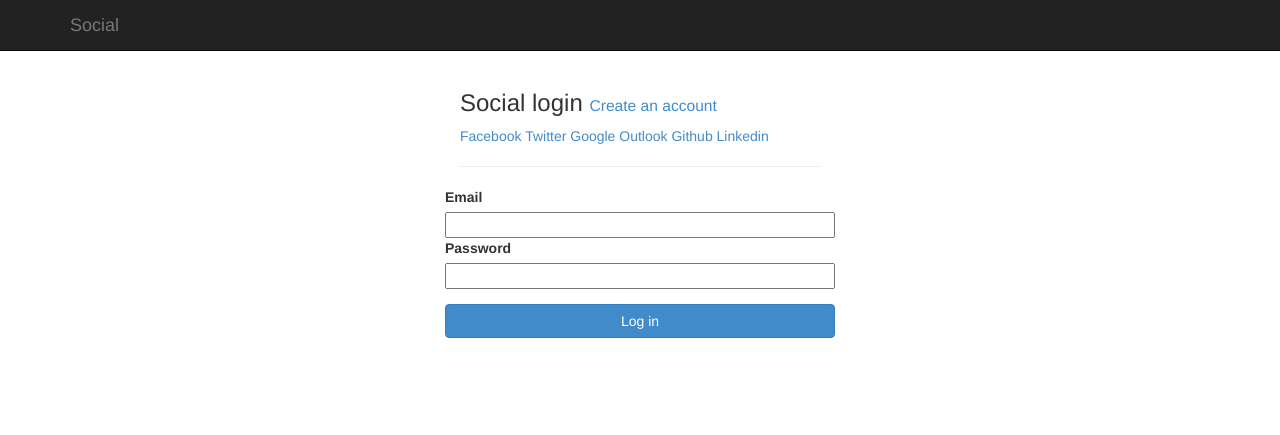
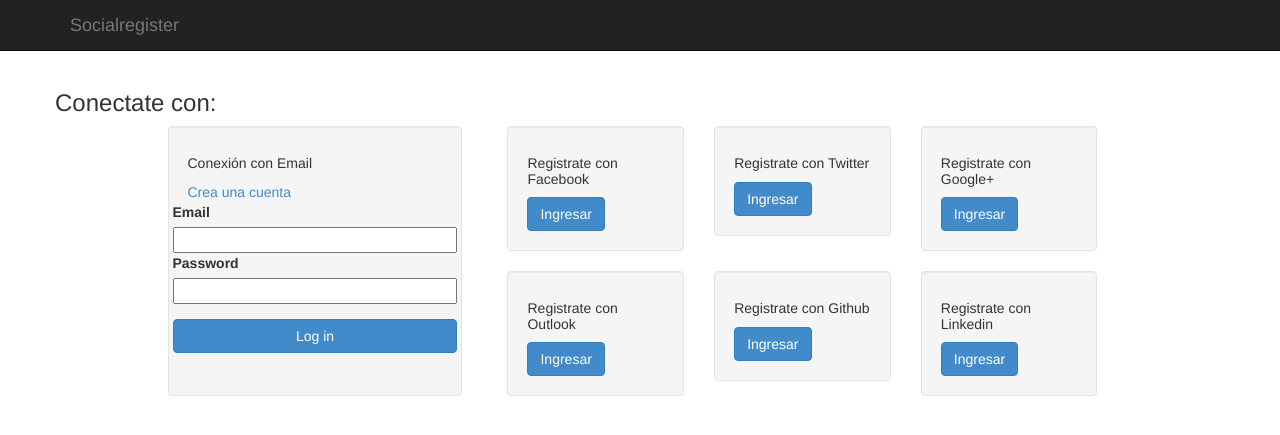
Before and after one commit to fierroformo/socialregister, a Django app: page /users/login/ in a window 1280 px wide. Shown: the top 435 px of the page. Run offline with Django 3.2, Linux system fonts and the light colour scheme; parts of the project's set-up code (start-up, migrations or seed data) failed here and were passed over; some libraries are stand-ins or nearby versions.

Commit message:
Adds improves to home in socialregister

```diff
--- a/app/socialregister/users/urls.py
+++ b/app/socialregister/users/urls.py
@@ -10,4 +10,5 @@ urlpatterns = patterns('',
     url(r"^logout/$", views.user_logout, name="logout"),
     url(r"^set-password/$", views.UserSetPassword.as_view(), name="set_password"),
     url(r"^register/$", views.UserRegister.as_view(), name="register"),
+    url(r"^unset-password/$", views.UserUnsetPassword.as_view(), name="unset_password"),
 )
--- a/app/socialregister/users/views.py
+++ b/app/socialregister/users/views.py
@@ -1,4 +1,5 @@
 # -*- coding: utf-8 -*-
+from django.conf import settings
 from django.contrib.auth import login
 from django.contrib.auth.decorators import login_required
 from django.contrib.auth.forms import AuthenticationForm
@@ -44,6 +45,22 @@ class UserSetPassword(FormView):
         return super(UserSetPassword, self).dispatch(*args, **kwargs)
 
 
+class UserUnsetPassword(View):
+
+    def post(self, *args, **kwargs):
+        self.request.user.set_unusable_password()
+        self.request.user.save()
+
+        if not self.request.user.social_auth.count():
+            return redirect('users:set_password')
+
+        return redirect('/')
+
+    @method_decorator(login_required)
+    def dispatch(self, *args, **kwargs):
+        return super(UserUnsetPassword, self).dispatch(*args, **kwargs)
+
+
 class UserDeleteConection(View):
 
     def post(self, *args, **kwargs):
@@ -63,11 +80,16 @@ class UserDeleteConection(View):
 
 class UserLogin(FormView):
     form_class = AuthenticationForm
-    template_name = "users/form.html"
+    template_name = "users/login.html"
 
     def form_valid(self, form):
         login(self.request, form.get_user())
         return redirect("/")
+
+    def get_context_data(self, queryset=None, **kwargs):
+        context = super(UserLogin, self).get_context_data(**kwargs)
+        context['backends'] = settings.BACKENDS
+        return context
 
     def dispatch(self, *args, **kwargs):
         if self.request.user.is_authenticated():
--- a/app/templates/base.html
+++ b/app/templates/base.html
@@ -26,14 +26,14 @@
                     <span class="icon-bar"></span>
                     <span class="icon-bar"></span>
                 </button>
-                <a class="navbar-brand" href="{% url 'home' %}">Social</a>
+                <a class="navbar-brand" href="{% url 'home' %}">Socialregister</a>
             </div>
             {% if user.is_authenticated %}
             <div class="collapse navbar-collapse">
                 <ul class="nav navbar-nav navbar-right">
                     <li>
                         <a href="{% url 'users:logout' %}" class="navbar-brand" style="text-align: center;">
-                            <span class="glyphicon glyphicon-log-out"></span> logout
+                            <span class="glyphicon glyphicon-log-out"></span> salir
                         </a>
                     </li>
                 </ul>
--- /dev/null
+++ b/app/templates/users/conections.html
@@ -0,0 +1,66 @@
+<div class="col-md-10 col-md-offset-1">
+    <div class="row">
+        <div class="col-md-4">
+            <div class="well" style="min-height: 270px;">
+                <h5>Conexión con Email</h5>
+                {% if user.is_authenticated %}
+                    {% if user.has_usable_password %}
+                        <form class="form" action="{% url 'users:unset_password' %}" method="POST">
+                            {% csrf_token %}
+                            <input type="submit" class="btn btn-danger" value="Desactiva la contraseña para tu cuenta" />
+                        </form>
+                    {% else %}
+                        <a href="{% url 'users:set_password' %}" class="btn btn-success">
+                            Agrega una contraseña a tu cuenta
+                        </a>
+                    {% endif %}
+                {% else %}
+                    <form class="form-horizontal" method='POST'>
+                        <a href="{% url 'users:register' %}">Crea una cuenta</a>
+                        {% csrf_token %}
+                        {% for error in form.non_field_errors %}
+                            <div class="alert alert-warning">{{ error }}</div>
+                        {% endfor %}
+                        <div class="form-group">
+                            <p>
+                                <label for="username"><strong>Email</strong></label>
+                                <input id="username" type="text" class="col-md-12" name="username" />
+                            </p>
+                            <p>
+                                <label for="password"><strong>Password</strong></label>
+                                <input id="password" type="password" class="col-md-12" name="password" />
+                            </p>
+                        </div>
+                        <div class="form-group">
+                            <input type="submit" class="btn btn-primary btn-block" value="Log in" />
+                        </div>
+                    </form>
+                {% endif %}
+            </div>
+        </div>
+        <div class="col-md-8">
+            {% for key, value in backends.items %}
+                <div class="col-md-4">
+                    <div class="well">
+                        {% if value.connected and user.is_authenticated %}
+                            <h5>Estás conectado con {{ value.title }}</h5>
+                            <form class="form" action="{% url 'users:delete_conection' key %}" method="POST">
+                                {% csrf_token %}
+                                <input type="submit" class="btn btn-danger" value="Eliminar Conexión" />
+                            </form>
+                        {% else %}
+                            <h5>Registrate con {{ value.title }}</h5>
+                            <a href="{% url 'social:begin' key %}" class="btn btn-primary">
+                                {% if user.is_authenticated %}
+                                    Conectar
+                                {% else %}
+                                    Ingresar
+                                {% endif %}
+                            </a>
+                        {% endif %}
+                    </div>
+                </div>
+            {% endfor %}
+        </div>
+    </div>
+</div>
--- a/app/templates/users/form.html
+++ /dev/null
@@ -1,47 +0,0 @@
-{% extends "base.html" %}
-
-{% block page_title %}Login{% endblock %}
-
-{% block content %}
-    <div class="col-md-4 col-md-offset-4">
-        <form class="form-horizontal" method='POST'>
-            <h3>Social login <span class="small"><a href="{% url 'users:register' %}">Create an account</a></span></h3>
-            <a href="{% url 'social:begin' 'facebook' %}">
-                <i class="fa fa-facebook-square" style="color: #3B5998;"></i> Facebook
-            </a>
-            <a href="{% url 'social:begin' 'twitter' %}">
-                <i class="fa fa-twitter" style="color: #3B5998;"></i> Twitter
-            </a>
-            <a href="{% url 'social:begin' 'google-oauth2' %}">
-                <i class="fa fa-google" style="color: #3B5998;"></i> Google
-            </a>
-            <a href="{% url 'social:begin' 'live' %}">
-                <i class="fa fa-windows" style="color: #3B5998;"></i> Outlook
-            </a>
-            <a href="{% url 'social:begin' 'github' %}">
-                <i class="fa fa-github" style="color: #3B5998;"></i> Github
-            </a>
-            <a href="{% url 'social:begin' 'linkedin-oauth2' %}">
-                <i class="fa fa-linkedin" style="color: #3B5998;"></i> Linkedin
-            </a>
-            <hr/>
-            {% csrf_token %}
-            {% for error in form.non_field_errors %}
-                <div class="alert alert-warning">{{ error }}</div>
-            {% endfor %}
-            <div class="form-group">
-                <p>
-                    <label for="username"><strong>Email</strong></label>
-                    <input id="username" type="text" class="col-md-12" name="username" />
-                </p>
-                <p>
-                    <label for="password"><strong>Password</strong></label>
-                    <input id="password" type="password" class="col-md-12" name="password" />
-                </p>
-            </div>
-            <div class="form-group">
-                <input type="submit" class="btn btn-primary btn-block" value="Log in" />
-            </div>
-        </form>
-    </div>
-{% endblock %}
--- /dev/null
+++ b/app/templates/users/login.html
@@ -0,0 +1,8 @@
+{% extends "base.html" %}
+
+{% block page_title %}Login{% endblock %}
+
+{% block content %}
+    <h3>Conectate con:</h3>
+    {% include "users/conections.html" %}
+{% endblock %}
--- a/app/templates/users/register.html
+++ b/app/templates/users/register.html
@@ -13,7 +13,7 @@
             </table>
             <br/>
             <div class="form-group">
-                <input type="submit" class="btn btn-primary btn-block" value="Register" />
+                <input type="submit" class="btn btn-primary btn-block" value="Registrarme" />
             </div>
         </form>
     </div>
```
Also changed, not shown: app/socialregister/settings.py (+9 -0 lines), app/socialregister/views.py (+10 -0 lines), app/templates/home.html (+4 -16 lines).
